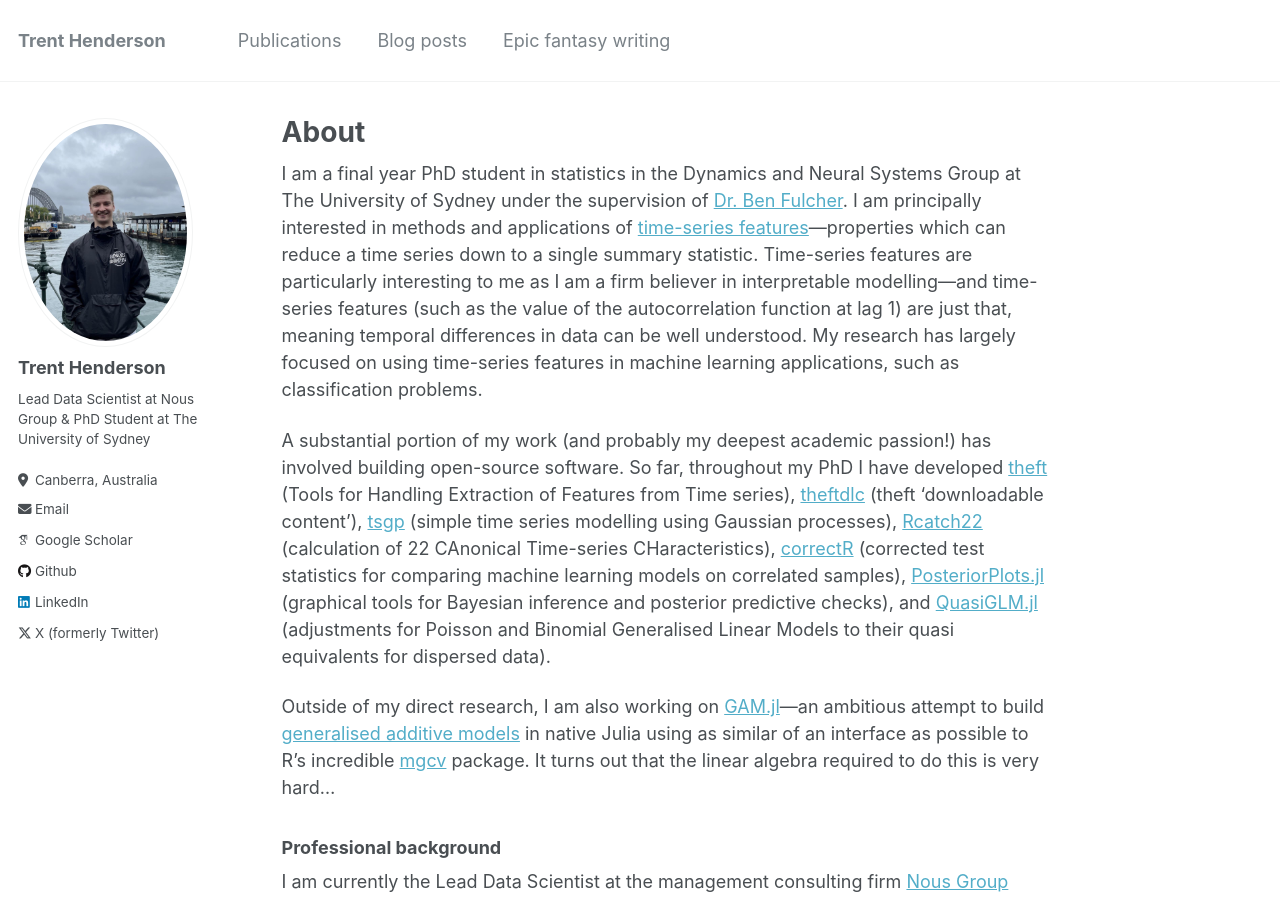
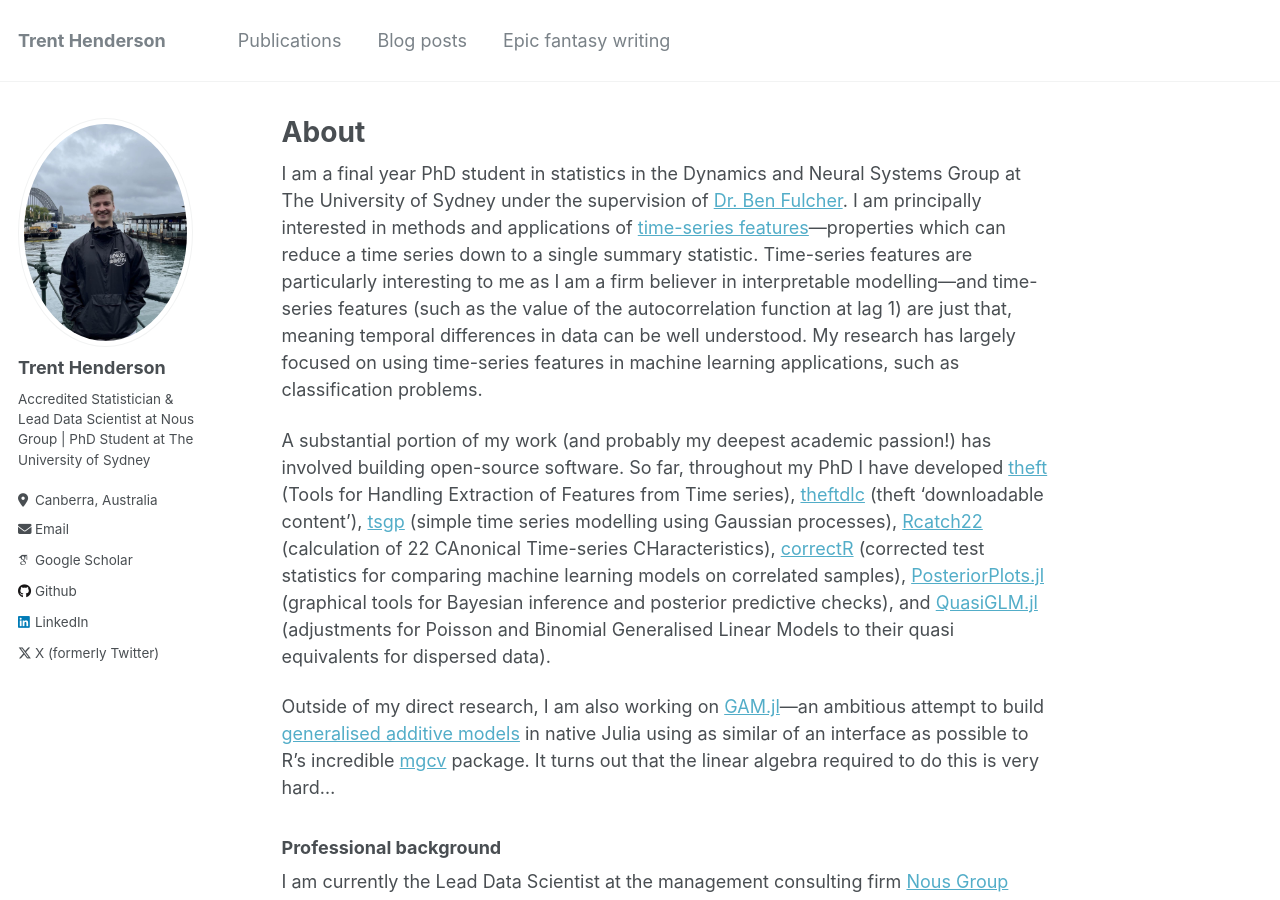
Before and after one commit to hendersontrent/hendersontrent.github.io, a Jekyll site: the page built from _pages/about.md, in a window 1280 px wide and 900 px high. Built offline with Jekyll 4.4.1, drawn with Linux system fonts in a browser that asks for light colours; some web fonts are replaced.

Commit message:
Update _config.yml

```diff
--- a/_config.yml
+++ b/_config.yml
@@ -10,7 +10,7 @@ locale                   : "en-US"
 title                    : "Trent Henderson"
 title_separator          : "-"
 name                     : &name "Trent Henderson"
-description              : &description "Lead Data Scientist at Nous Group & PhD Student at The University of Sydney"
+description              : &description "Accredited Statistician & Lead Data Scientist at Nous Group | PhD Student at The University of Sydney"
 url                      : https://hendersontrent.github.io # the base hostname & protocol for your site e.g. "https://mmistakes.github.io"
 baseurl                  : "" # the subpath of your site, e.g. "/blog"
 repository               : "hendersontrent.github.io"
@@ -82,7 +82,7 @@ analytics:
 author:
   name             : "Trent Henderson"
   avatar           : "bio-photo.jpg"
-  bio              : "Lead Data Scientist at Nous Group & PhD Student at The University of Sydney"
+  bio              : "Accredited Statistician & Lead Data Scientist at Nous Group | PhD Student at The University of Sydney"
   location         : "Canberra, Australia"
   employer         :
   pubmed           :
```
